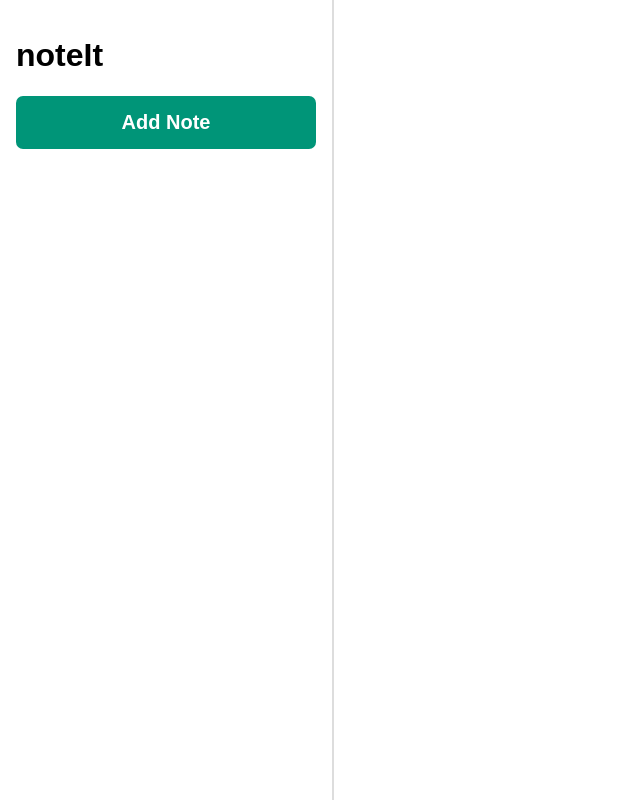
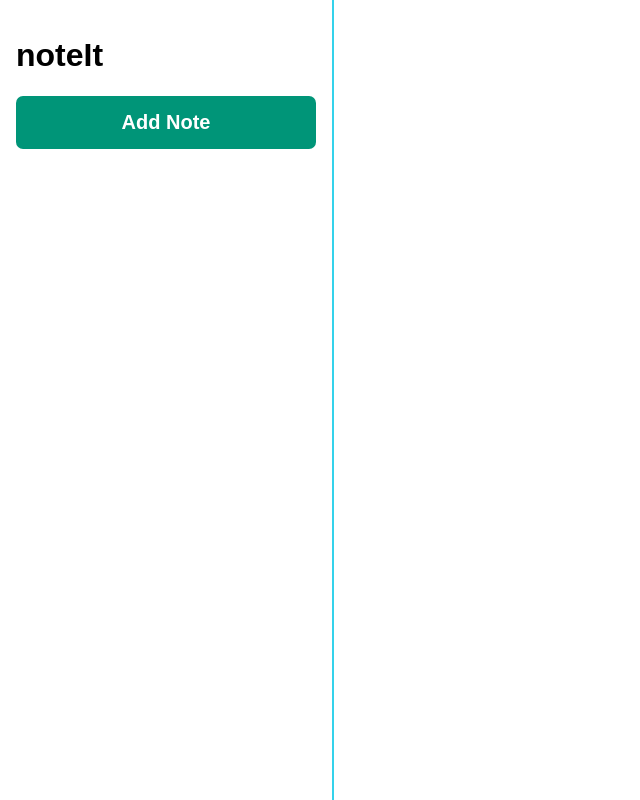
Before and after one commit to Apurvsikka/noteit-studio, a plain HTML site: page index.html in a window 1280 px wide. Shown: the whole page, without its empty margins (0-640 px from the left). Drawn offline with Linux system fonts and the light colour scheme.

Commit message:
Update main.css

```diff
--- a/css/main.css
+++ b/css/main.css
@@ -14,7 +14,7 @@ body {
 }
 
 .notes__sidebar {
-    border-right: 2px solid #dddddd;
+    border-right: 2px solid #34d2eb;
     flex-shrink: 0;
     overflow-y: auto;
     padding: 1em;
```
